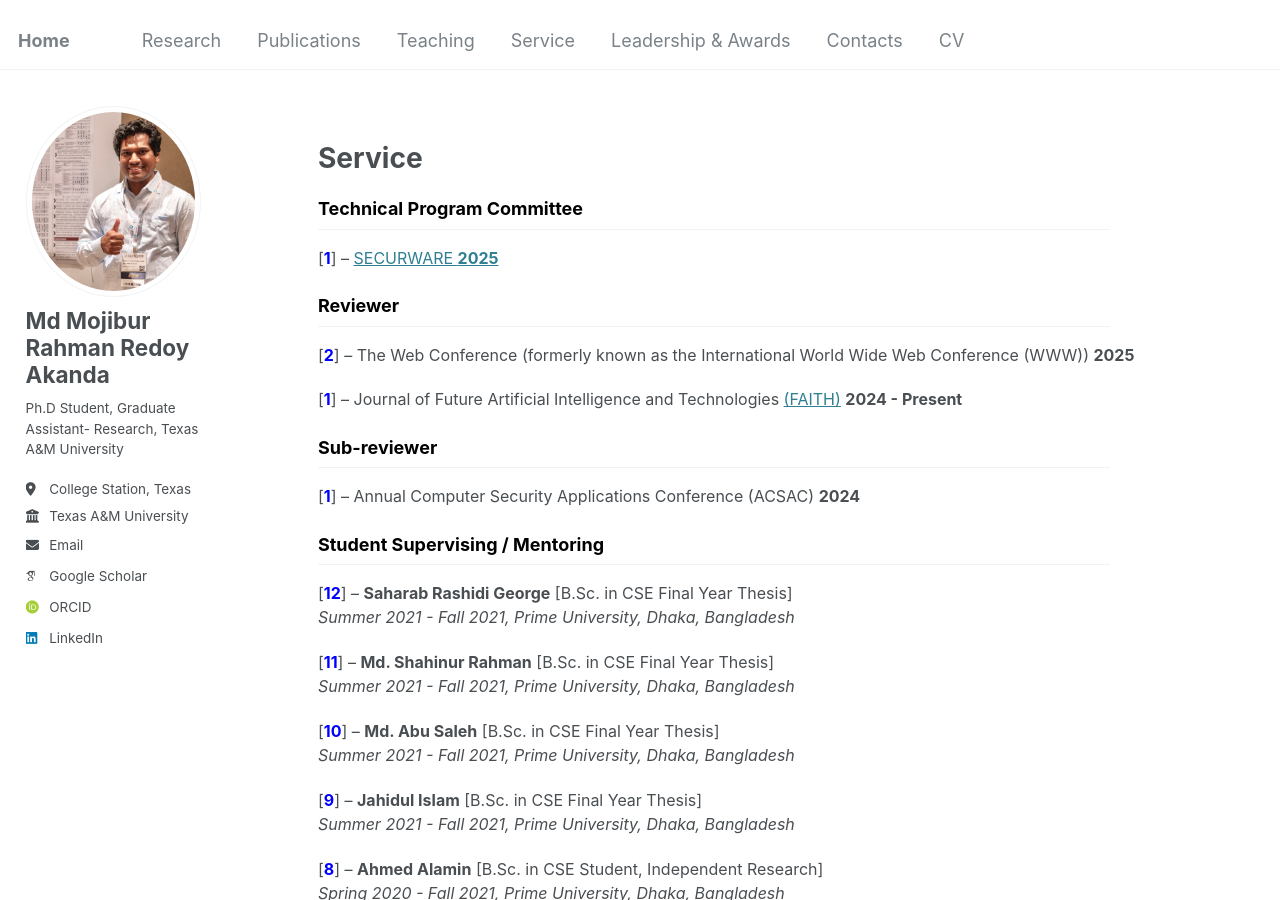
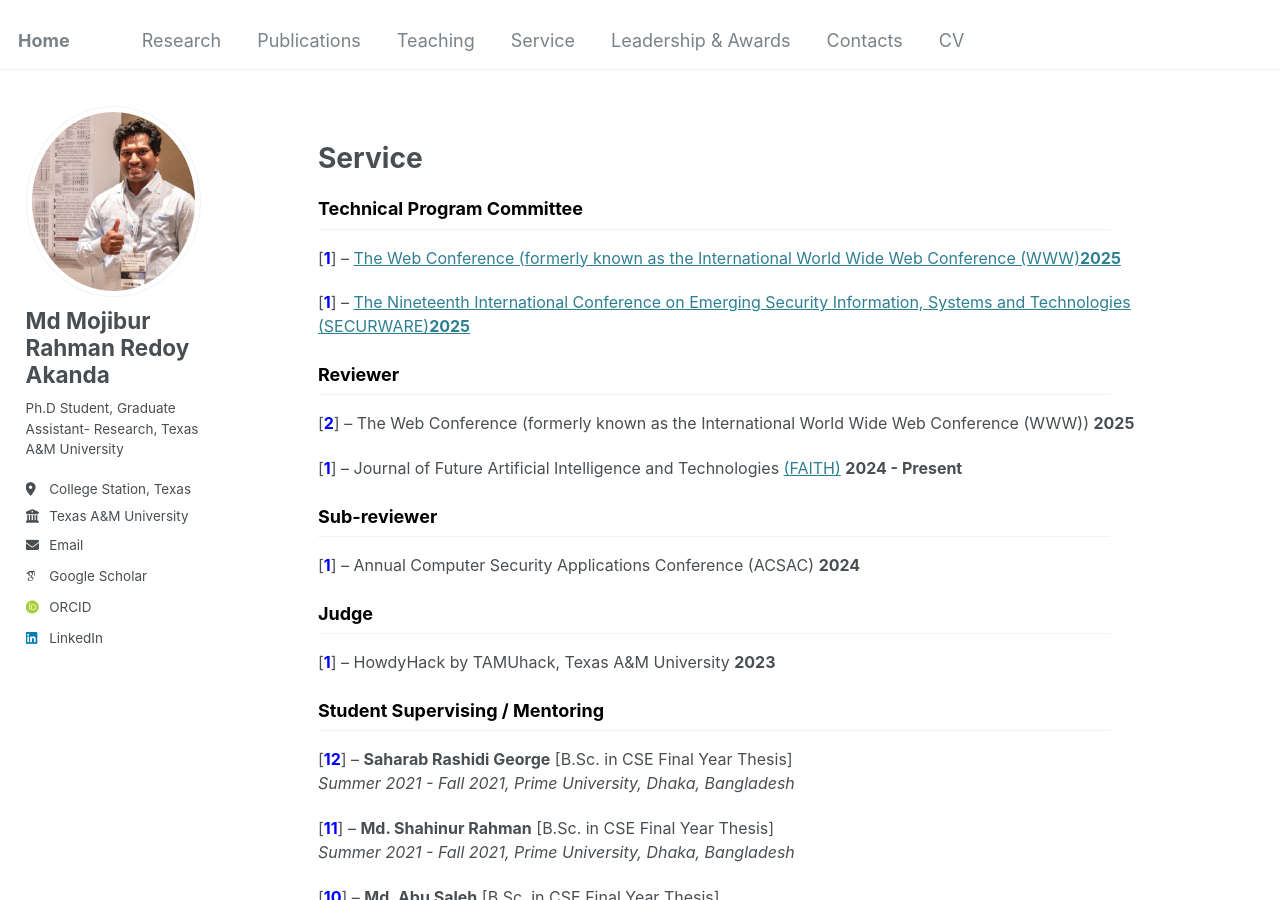
Before and after one commit to redoyakanda/redoyakanda.github.io, a Jekyll site: the page built from _pages/service.html, in a window 1280 px wide and 900 px high. Built offline with Jekyll 4.4.1, drawn with Linux system fonts in a browser that asks for light colours; some web fonts are replaced.

Commit message:
Update service.html

```diff
--- a/_pages/service.html
+++ b/_pages/service.html
@@ -8,8 +8,11 @@ author_profile: true
 <!-- Technical Program Committee -->
 <h2 class="archive__subtitle">Technical Program Committee</h2>
 <div style="font-size: 16px; width: 120%;">
+    <p>
+    [<span style="color:blue;"><strong>1</strong></span>]&nbsp;– <a href="https://www2026.thewebconf.org/" target="_blank">The Web Conference (formerly known as the International World Wide Web Conference (WWW)<strong>2025</strong></a>
+  </p>
   <p>
-    [<span style="color:blue;"><strong>1</strong></span>]&nbsp;– <a href="https://www.iaria.org/conferences2025/ComSECURWARE25.html" target="_blank">SECURWARE <strong>2025</strong></a>
+    [<span style="color:blue;"><strong>1</strong></span>]&nbsp;– <a href="https://www.iaria.org/conferences2025/ComSECURWARE25.html" target="_blank">The Nineteenth International Conference on Emerging Security Information, Systems and Technologies (SECURWARE)<strong>2025</strong></a>
   </p>
 </div>
 
@@ -30,6 +33,14 @@ author_profile: true
 <div style="font-size: 16px; width: 120%;">
   <p>
     [<span style="color:blue;"><strong>1</strong></span>]&nbsp;– Annual Computer Security Applications Conference (ACSAC) <strong>2024</strong>
+  </p>
+</div>
+
+<!-- Judge -->
+<h2 class="archive__subtitle">Judge</h2>
+<div style="font-size: 16px; width: 120%;">
+  <p>
+    [<span style="color:blue;"><strong>1</strong></span>]&nbsp;– HowdyHack by TAMUhack, Texas A&M University <strong>2023</strong>
   </p>
 </div>
 
```
